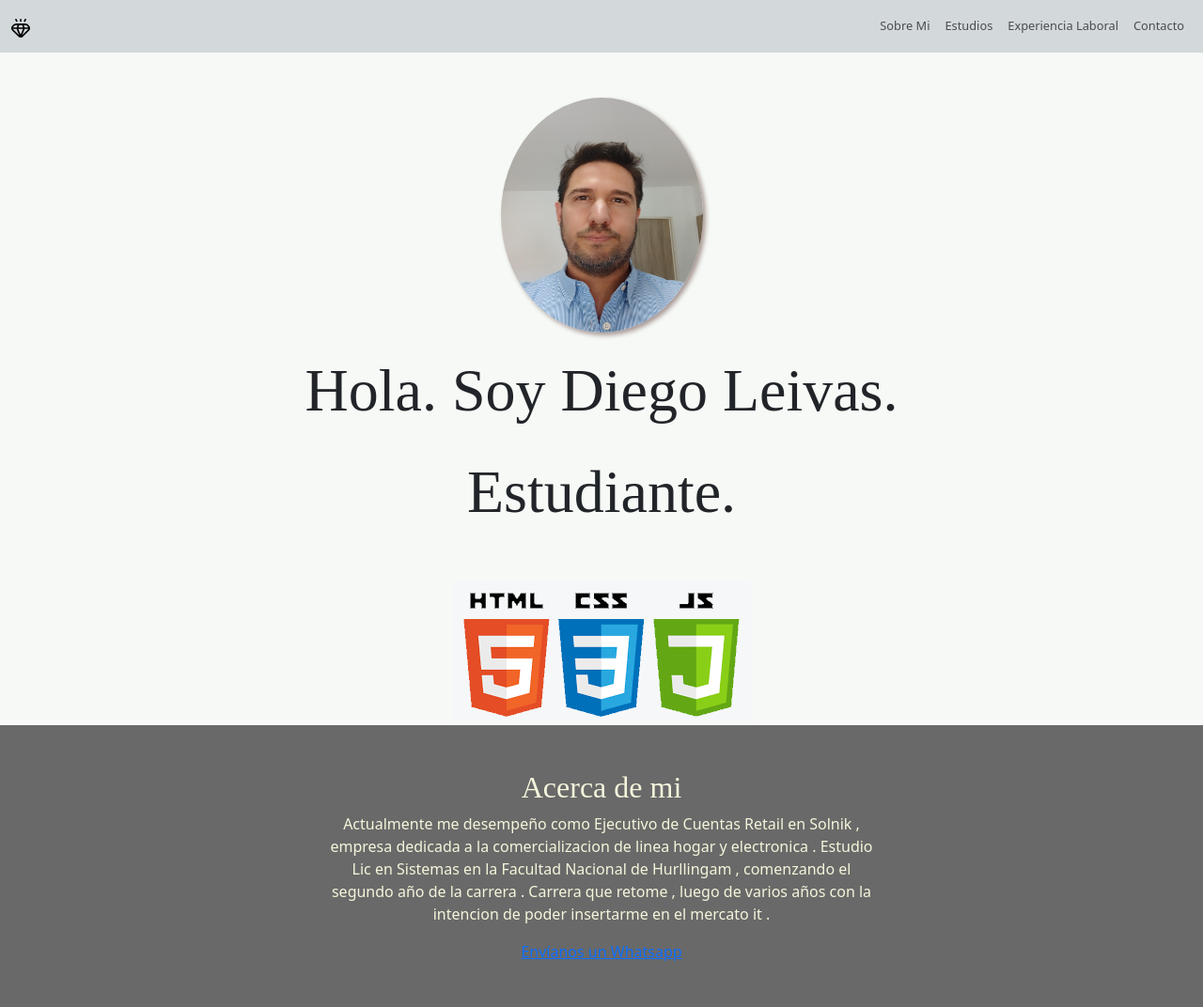
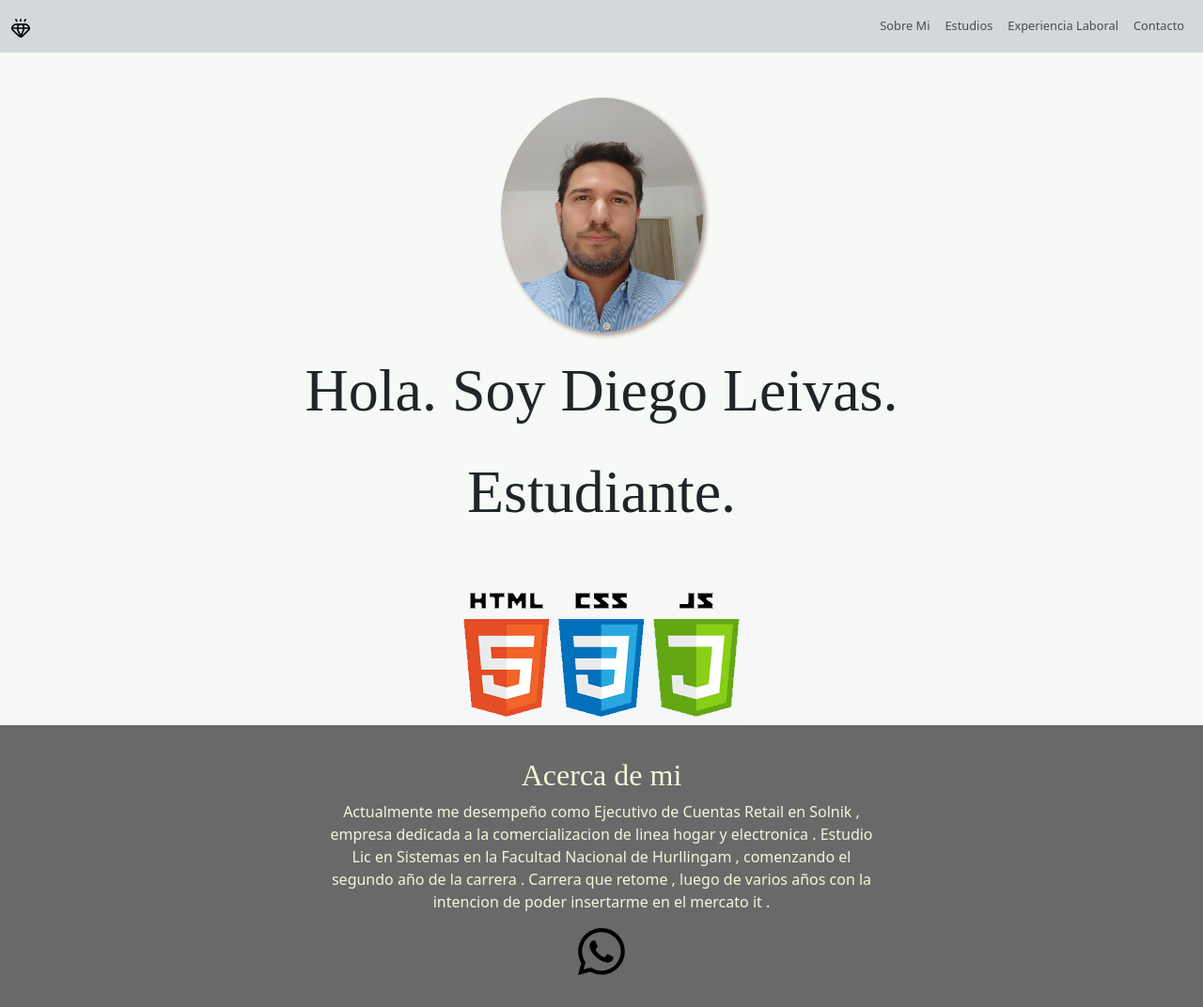
Before and after one commit to diegoleivas/MiPerfil, a plain HTML site: page index.html in a window 1280 px wide. Shown: the whole page at 94% size. Drawn offline with nearby package versions, Linux system fonts and the light colour scheme; a web font is replaced by a local one.

Commit message:
se modifica link de whatapp

```diff
--- a/index.html
+++ b/index.html
@@ -76,7 +76,8 @@
       Carrera que retome , luego de varios años  con la intencion de poder insertarme
       en el mercato it .</p>
     </div>
-    <a href=https://api.whatsapp.com/send/?phone=+5491158252429>Envíanos un Whatsapp</a>
+    <a href=  https://api.whatsapp.com/send/?phone=+5491158252429 > <img src="imagenes/whatsapp.svg" alt="" width="50" height="50"  ></a>
+
     </section>
 
 
```
Also changed, not shown: imagenes/whatsapp.svg (added).
